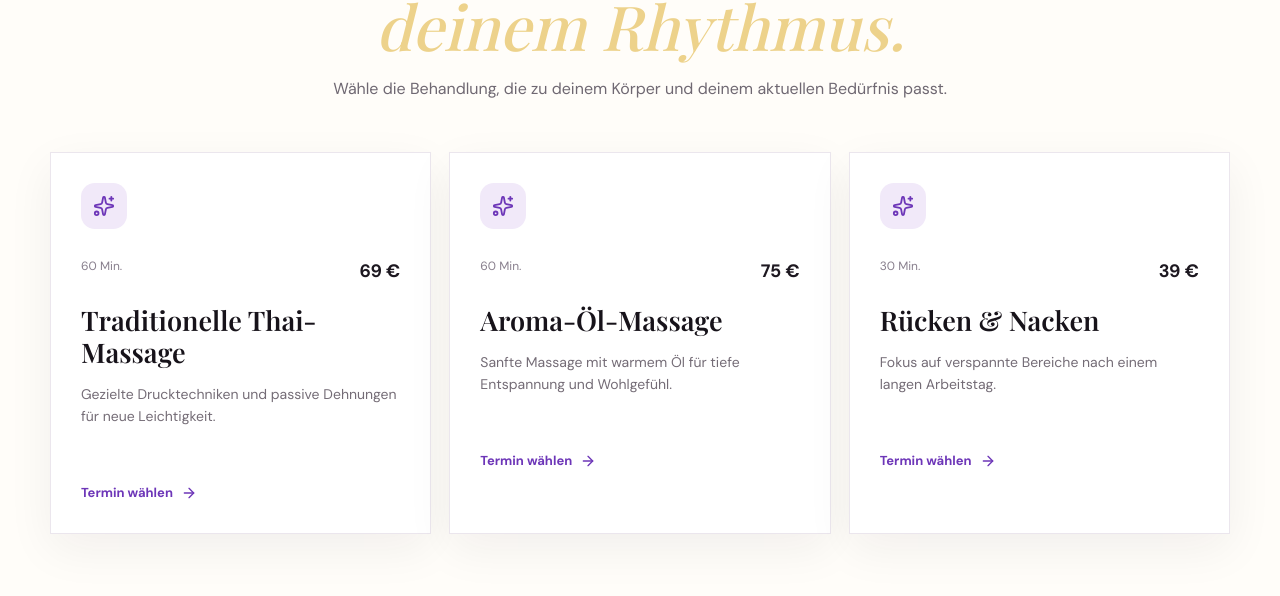
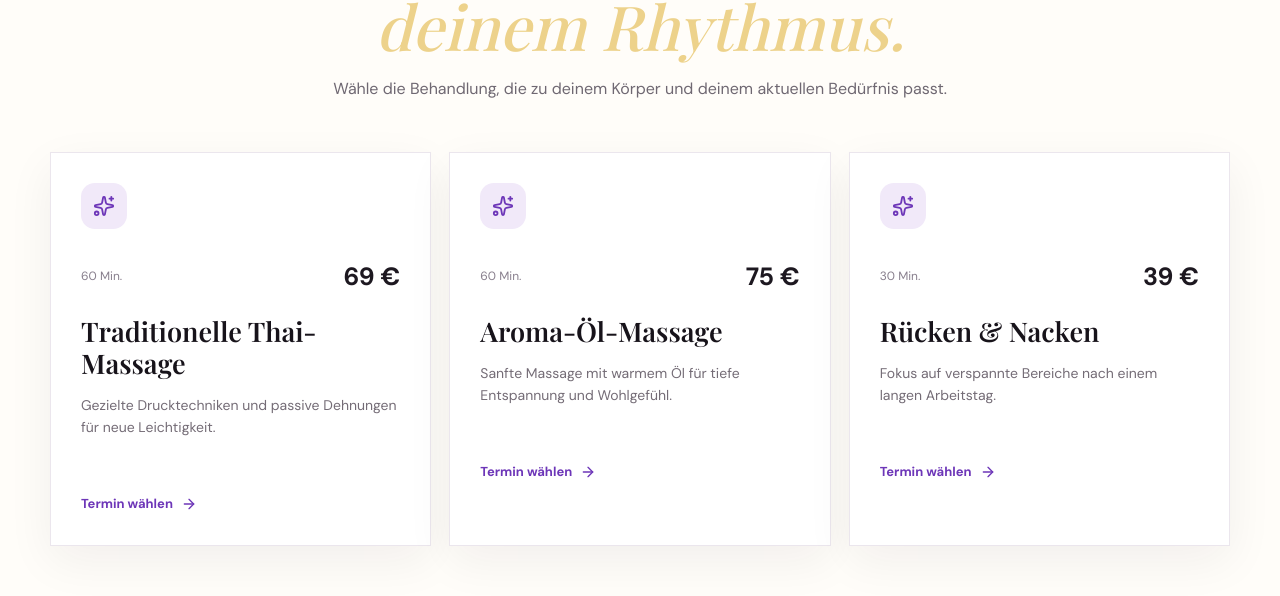
Before and after one commit to kiajonam/mythai-massage, a React (Vite) app: page / in a window 1280 px wide. Shown: the part 1042-1638 px from the top of the page. Built offline with nearby package versions, Linux system fonts and the light colour scheme; a web font is replaced by a local one.

Commit message:
feat: polish premium treatment card interactions

```diff
--- a/src/animations.css
+++ b/src/animations.css
@@ -10,6 +10,7 @@
 @keyframes luxuryMenuItemIn{from{opacity:0;transform:translateX(-14px)}to{opacity:1;transform:translateX(0)}}
 @keyframes luxuryShimmer{from{transform:translateX(-130%)}to{transform:translateX(130%)}}
 @keyframes luxuryScrollCue{0%,100%{transform:translateY(0);opacity:.55}50%{transform:translateY(7px);opacity:1}}
+@keyframes serviceBadgeIn{from{opacity:0;transform:translateY(-8px)}to{opacity:1;transform:translateY(0)}}
 
 .nav-wrap{animation:luxuryNavIn .8s cubic-bezier(.22,1,.36,1) both}
 .hero{animation:luxuryHeroIn 1.15s cubic-bezier(.22,1,.36,1) both;overflow:hidden}
@@ -26,13 +27,16 @@
 .button-gold::after{content:"";position:absolute;inset:-20% auto -20% -55%;width:35%;background:rgba(255,255,255,.26);transform:translateX(-130%) skewX(-18deg);animation:luxuryShimmer 5.5s 1.8s ease-in-out infinite;pointer-events:none}.button>*{position:relative;z-index:1}
 .hero-scroll{position:absolute;bottom:25px;left:50%;z-index:2;display:flex;flex-direction:column;align-items:center;gap:8px;color:rgba(255,255,255,.72);font-size:8px;letter-spacing:.24em;transform:translateX(-50%)}.hero-scroll i{display:block;width:1px;height:30px;background:linear-gradient(to bottom,var(--gold),transparent);animation:luxuryScrollCue 1.8s ease-in-out infinite}
 .service-card,.review-card{transition:transform .35s cubic-bezier(.22,1,.36,1),box-shadow .35s ease,border-color .35s ease}.service-card:hover,.review-card:hover{transform:translateY(-7px)}
+.service-card{position:relative;overflow:hidden}.service-card::before{content:"";position:absolute;left:0;right:0;top:0;height:2px;background:linear-gradient(90deg,transparent,var(--gold),transparent);opacity:0;transform:scaleX(.45);transition:opacity .35s ease,transform .45s cubic-bezier(.22,1,.36,1)}.service-card:hover::before,.service-card.is-featured::before{opacity:1;transform:scaleX(1)}
+.service-card.is-featured{border-color:rgba(214,173,94,.5);box-shadow:0 18px 45px rgba(70,31,93,.16)}.service-card.is-featured:hover{box-shadow:0 25px 58px rgba(70,31,93,.23)}
+.service-card-badge{position:absolute;top:20px;right:20px;display:flex;align-items:center;gap:8px;z-index:2}.service-card-badge span{font-size:11px;letter-spacing:.16em;color:rgba(255,255,255,.38)}.service-card-badge small{padding:5px 8px;border:1px solid rgba(214,173,94,.28);border-radius:999px;color:var(--gold);font-size:8px;letter-spacing:.18em;font-weight:700;background:rgba(214,173,94,.06);animation:serviceBadgeIn .6s .25s both}
 .service-icon{transition:transform .35s ease,background .35s ease}.service-card:hover .service-icon{transform:rotate(5deg) scale(1.07)}
-.service-card button svg,.text-link svg,.hero-card button svg,.button svg,.nav-book svg{transition:transform .25s ease}.service-card button:hover svg,.text-link:hover svg,.hero-card button:hover svg,.button:hover svg,.nav-book:hover svg{transform:translateX(4px)}
+.service-top span{display:inline-flex;align-items:center;gap:5px}.service-top strong{font-size:25px}.service-footer{display:flex;align-items:center;justify-content:space-between;gap:12px;margin-top:auto}.popular{display:inline-flex;align-items:center;gap:5px;color:var(--gold);font-size:8px;letter-spacing:.14em;font-weight:700;white-space:nowrap}.service-card button svg,.text-link svg,.hero-card button svg,.button svg,.nav-book svg{transition:transform .25s ease}.service-card button:hover svg,.text-link:hover svg,.hero-card button:hover svg,.button:hover svg,.nav-book:hover svg{transform:translateX(4px)}
 .map-card{overflow:hidden}.map-card::before{content:"";position:absolute;width:220px;height:220px;border:1px solid rgba(214,173,94,.18);border-radius:50%;animation:luxuryGlow 4s ease-in-out infinite}
 .reveal-ready>.container>.section-head,.reveal-ready>.container>.service-grid,.reveal-ready>.container>.about-grid>.about-photo,.reveal-ready>.container>.about-grid>.about-copy,.reveal-ready>.container>.booking-wrap>.booking-copy,.reveal-ready>.container>.booking-wrap>.booking-form,.reveal-ready>.container>.rating-line,.reveal-ready>.container>.reviews-grid,.reveal-ready>.container>.contact-grid,.reveal-ready>.container>.footer-grid,.reveal-ready>.footer-bottom{opacity:0}
 .reveal-ready.is-visible>.container>.section-head,.reveal-ready.is-visible>.container>.about-grid>.about-photo,.reveal-ready.is-visible>.container>.about-grid>.about-copy,.reveal-ready.is-visible>.container>.booking-wrap>.booking-copy,.reveal-ready.is-visible>.container>.booking-wrap>.booking-form,.reveal-ready.is-visible>.container>.rating-line,.reveal-ready.is-visible>.container>.contact-grid,.reveal-ready.is-visible>.container>.footer-grid,.reveal-ready.is-visible>.footer-bottom{animation:luxuryScrollIn .8s cubic-bezier(.22,1,.36,1) both}
 .reveal-ready.is-visible>.container>.service-grid,.reveal-ready.is-visible>.container>.reviews-grid{animation:luxuryScrollIn .75s cubic-bezier(.22,1,.36,1) both}.reveal-ready.is-visible .service-card,.reveal-ready.is-visible .review-card{animation:luxuryScrollIn .7s cubic-bezier(.22,1,.36,1) both}
 .reveal-ready.is-visible .service-card:nth-child(2),.reveal-ready.is-visible .review-card:nth-child(2){animation-delay:.1s}.reveal-ready.is-visible .service-card:nth-child(3),.reveal-ready.is-visible .review-card:nth-child(3){animation-delay:.2s}
 @media(max-width:900px){.nav-links.is-open{animation:luxuryMenuIn .35s cubic-bezier(.22,1,.36,1) both;box-shadow:0 22px 55px rgba(0,0,0,.32)}.nav-links.is-open>button{animation:luxuryMenuItemIn .45s cubic-bezier(.22,1,.36,1) both}.nav-links.is-open>button:nth-child(1){animation-delay:.05s}.nav-links.is-open>button:nth-child(2){animation-delay:.09s}.nav-links.is-open>button:nth-child(3){animation-delay:.13s}.nav-links.is-open>button:nth-child(4){animation-delay:.17s}.nav-links.is-open>button:nth-child(5){animation-delay:.21s}}
-@media(max-width:560px){.nav-links{max-height:calc(100vh - 96px);overflow:auto;gap:4px;border:1px solid rgba(214,173,94,.24);border-radius:18px;padding:12px;background:rgba(18,13,23,.97);backdrop-filter:blur(18px)}.nav-links>button{min-height:48px;padding:0 14px;text-align:left;border-radius:12px;font-size:14px}.nav-links>button:not(.nav-book):hover{background:rgba(255,255,255,.045)}.nav-links .nav-book{justify-content:space-between;margin-top:5px;padding:0 15px;border-color:rgba(214,173,94,.45)!important}.hero-glow{width:300px;height:300px;right:-35%;top:15%}.hero-scroll{display:none}}
-@media(prefers-reduced-motion:reduce){.nav-wrap,.hero,.hero-copy>*,.hero-card,.hero-overlay,.hero-glow,.eyebrow svg,.nav-links.is-open,.nav-links.is-open>button,.map-card::before,.button-gold::after,.hero-scroll,.reveal-ready.is-visible>.container>.section-head,.reveal-ready.is-visible>.container>.service-grid,.reveal-ready.is-visible>.container>.about-grid>.about-photo,.reveal-ready.is-visible>.container>.about-grid>.about-copy,.reveal-ready.is-visible>.container>.booking-wrap>.booking-copy,.reveal-ready.is-visible>.container>.booking-wrap>.booking-form,.reveal-ready.is-visible>.container>.rating-line,.reveal-ready.is-visible>.container>.reviews-grid,.reveal-ready.is-visible>.container>.contact-grid,.reveal-ready.is-visible>.container>.footer-grid,.reveal-ready.is-visible>.footer-bottom,.reveal-ready.is-visible .service-card,.reveal-ready.is-visible .review-card{animation:none!important;opacity:1!important}.button,.hero-card,.service-card,.review-card,.service-icon,.nav-book{transition:none!important}}
+@media(max-width:560px){.nav-links{max-height:calc(100vh - 96px);overflow:auto;gap:4px;border:1px solid rgba(214,173,94,.24);border-radius:18px;padding:12px;background:rgba(18,13,23,.97);backdrop-filter:blur(18px)}.nav-links>button{min-height:48px;padding:0 14px;text-align:left;border-radius:12px;font-size:14px}.nav-links>button:not(.nav-book):hover{background:rgba(255,255,255,.045)}.nav-links .nav-book{justify-content:space-between;margin-top:5px;padding:0 15px;border-color:rgba(214,173,94,.45)!important}.hero-glow{width:300px;height:300px;right:-35%;top:15%}.hero-scroll{display:none}.service-card-badge{top:16px;right:16px}.service-card-badge span{display:none}.service-card{padding-top:62px}.service-footer{align-items:flex-end}.popular{font-size:7px}}
+@media(prefers-reduced-motion:reduce){.nav-wrap,.hero,.hero-copy>*,.hero-card,.hero-overlay,.hero-glow,.eyebrow svg,.nav-links.is-open,.nav-links.is-open>button,.map-card::before,.button-gold::after,.hero-scroll,.reveal-ready.is-visible>.container>.section-head,.reveal-ready.is-visible>.container>.service-grid,.reveal-ready.is-visible>.container>.about-grid>.about-photo,.reveal-ready.is-visible>.container>.about-grid>.about-copy,.reveal-ready.is-visible>.container>.booking-wrap>.booking-copy,.reveal-ready.is-visible>.container>.booking-wrap>.booking-form,.reveal-ready.is-visible>.container>.rating-line,.reveal-ready.is-visible>.container>.reviews-grid,.reveal-ready.is-visible>.container>.contact-grid,.reveal-ready.is-visible>.container>.footer-grid,.reveal-ready.is-visible>.footer-bottom,.reveal-ready.is-visible .service-card,.reveal-ready.is-visible .review-card,.service-card-badge small{animation:none!important;opacity:1!important}.button,.hero-card,.service-card,.review-card,.service-icon,.nav-book{transition:none!important}}
```
